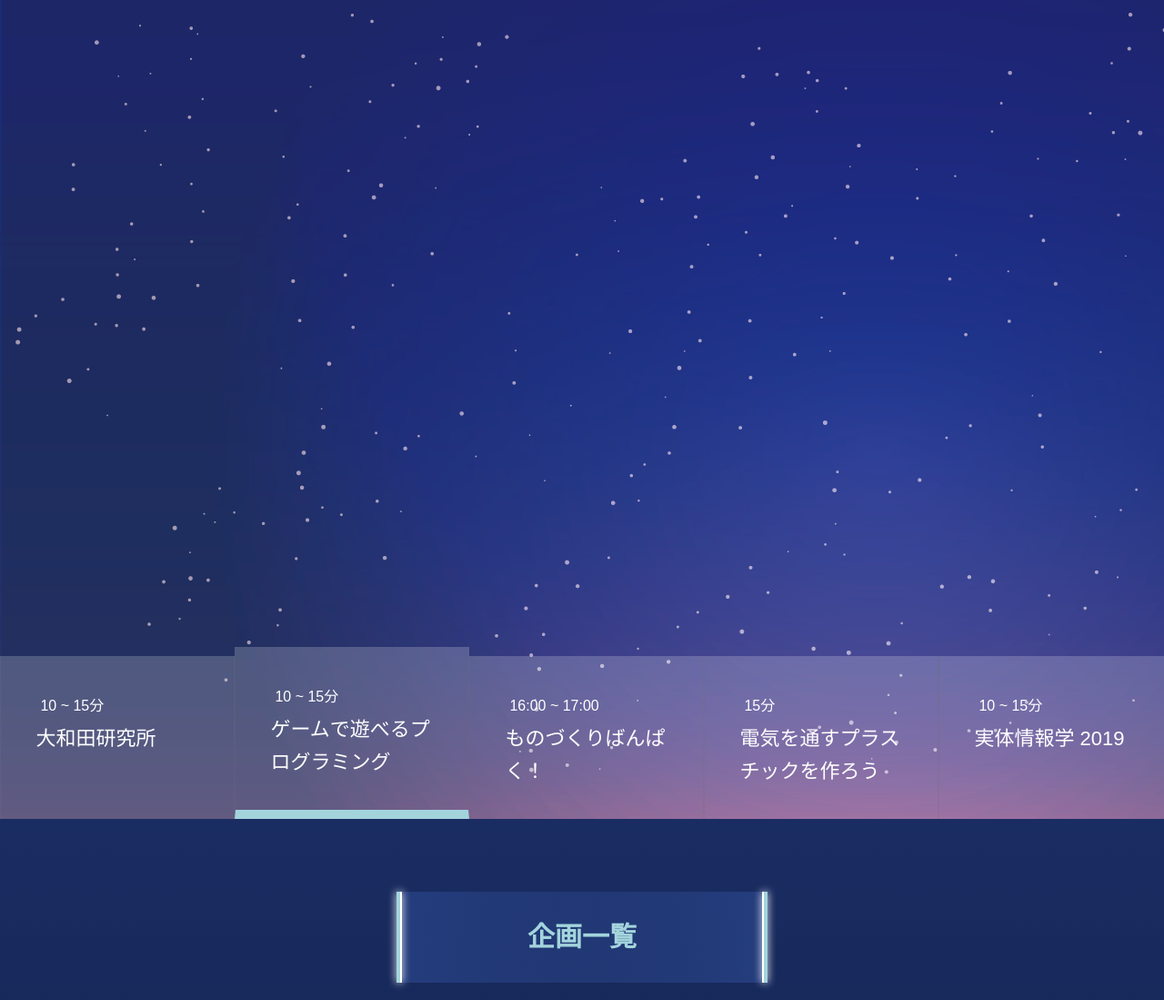
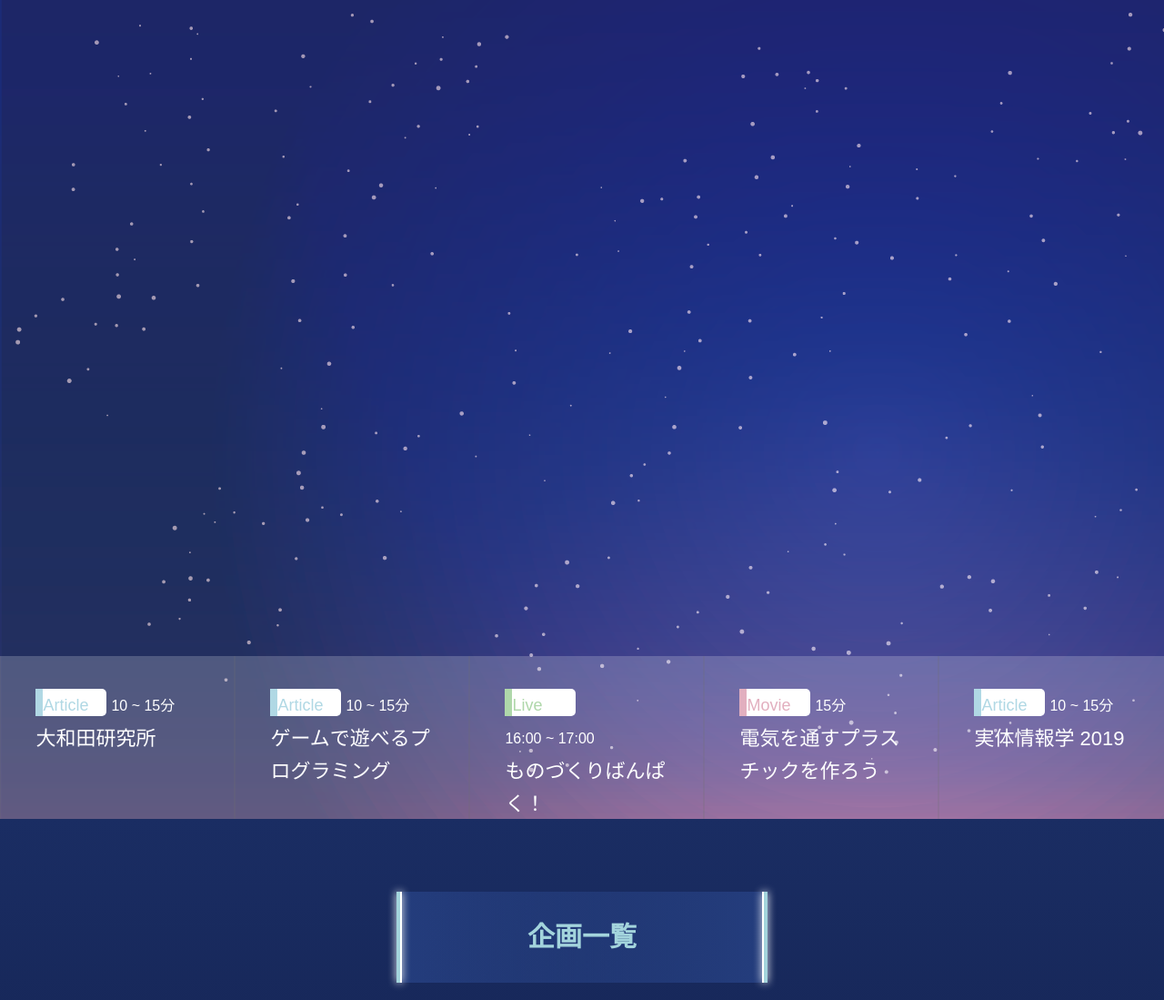
Before and after one commit to Rikoten/site2020, a PHP site: page /index.html in a window 1280 px wide. Shown: the top 1099 px of the page at 91% size. Run offline with PHP 8.4, Linux system fonts and the light colour scheme; some libraries are stand-ins or nearby versions.

Commit message:
box-shadowで逃げる

```diff
--- a/css/main.css
+++ b/css/main.css
@@ -33,7 +33,7 @@ body {
 
 #header-event-bar > .header-event-tile {
   position: relative;
-  bottom: -10px;
+  bottom: 0;
   background-color: rgba(255, 255, 255, 0.2);
   width: 20vw;
   height: calc(20vw * 3 / 4.3);
@@ -44,11 +44,12 @@ body {
   display: grid;
   grid-template-columns: 15% 70% 15%;
   grid-template-rows: 20% 1fr 100px 20%;
+  transition: 200ms;
 }
 
-#header-event-bar > .header-event-tile.active {
-  border-bottom: solid 10px #A3D4DC;
-  bottom: 0;
+#header-event-bar > .header-event-tile:hover {
+  box-shadow: 0px 10px #A3D4DC;
+  bottom: 10px;
 }
 
 #header-event-bar > .header-event-tile > .header-event-head {
@@ -58,6 +59,38 @@ body {
 
 #header-event-bar > .header-event-tile > .header-event-head > .header-event-type {
   display: inline-block;
+  border-left: 8px solid currentColor;
+  background-color: #fff;
+  height: 30px;
+  width: 70px;
+  border-top-right-radius: 5px;
+  border-bottom-right-radius: 5px;
+  border-top-left-radius: 0px;
+  border-bottom-left-radius: 0px;
+}
+
+#header-event-bar > .header-event-tile > .header-event-head > .header-event-type.article {
+  color: #B0D8E4;
+}
+
+#header-event-bar > .header-event-tile > .header-event-head > .header-event-type.article::after {
+  content: 'Article';
+}
+
+#header-event-bar > .header-event-tile > .header-event-head > .header-event-type.movie {
+  color: #E2AFBF;
+}
+
+#header-event-bar > .header-event-tile > .header-event-head > .header-event-type.movie::after {
+  content: 'Movie';
+}
+
+#header-event-bar > .header-event-tile > .header-event-head > .header-event-type.live {
+  color: #AFD7AA;
+}
+
+#header-event-bar > .header-event-tile > .header-event-head > .header-event-type.live::after {
+  content: 'Live';
 }
 
 #header-event-bar > .header-event-tile > .header-event-head > .header-event-time {
--- a/index.html
+++ b/index.html
@@ -45,7 +45,7 @@
           </div>
           <div class = "header-event-title">大和田研究所</div>
         </div>
-        <div class = "header-event-tile active">
+        <div class = "header-event-tile">
           <div class = "header-event-head">
             <div class = "header-event-type article"></div>
             <div class = "header-event-time">10 ~ 15分</div>
```
